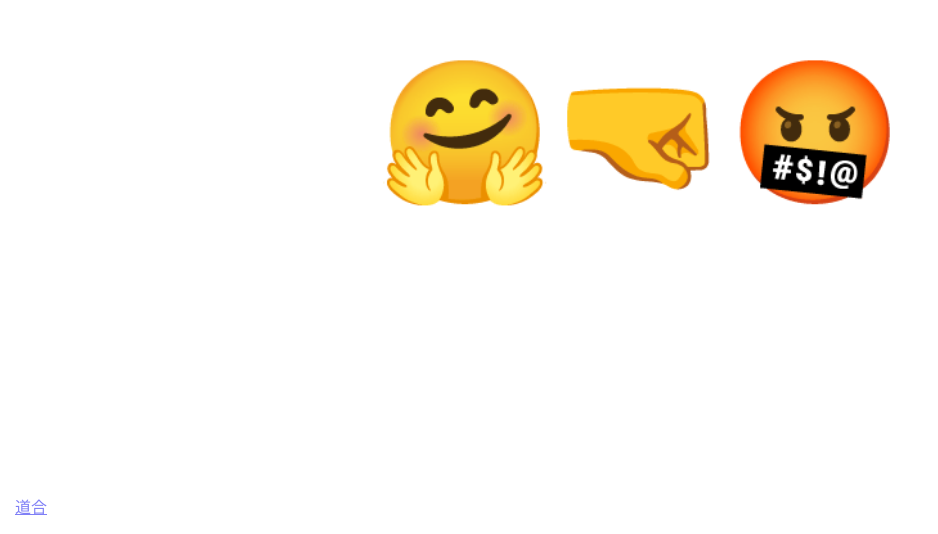
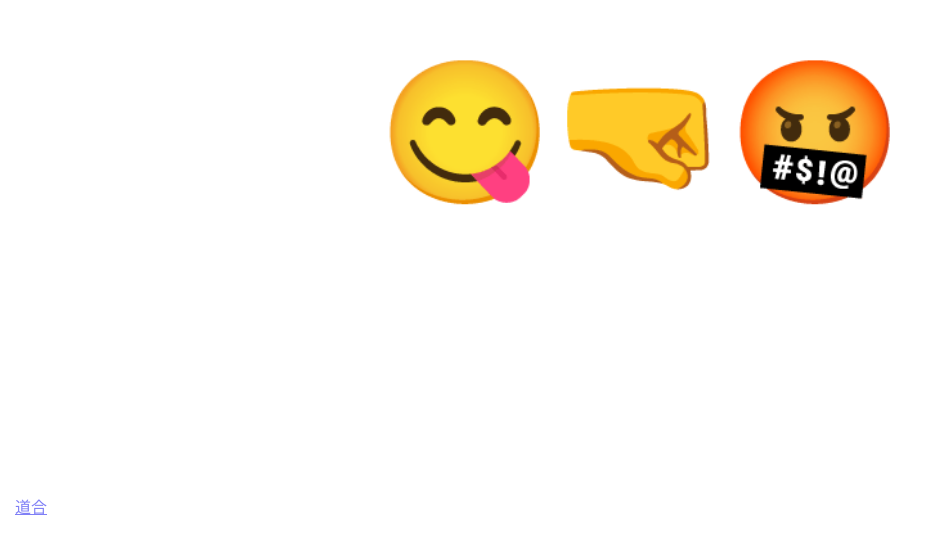
Before and after one commit to daohe02/daohe02.github.io, a plain HTML site: page index.html in a window 1280 px wide. Shown: the part 266-800 px from the top of the page, without its empty margins (0-938 px from the left). Drawn offline with Linux system fonts and the light colour scheme; a web font is replaced by a local one.

Commit message:
Update index.html

```diff
--- a/index.html
+++ b/index.html
@@ -20,7 +20,7 @@
     </style>
 </head>
 <body>
-    <div class="enlarged-image">🤗🤜🤬</div>
+    <div class="enlarged-image">😋🤜🤬</div>
     <p class="text"><a href="https://daohe.site/">道合</a></p>
 
 </body></html>
```
